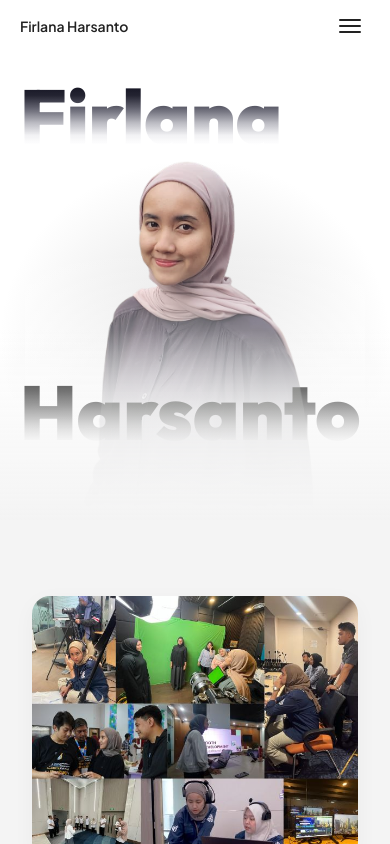
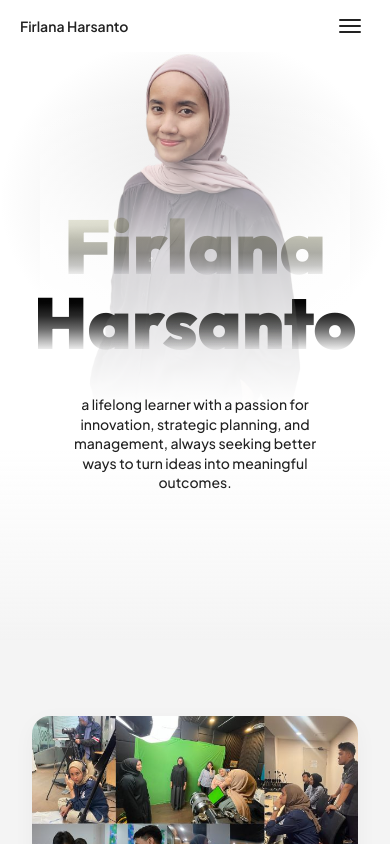
Before and after one commit to fuhuavl/portfolio-firlanaharsanto, a Next.js app: page / in a window 390 px wide. Shown: the top 844 px of the page. Built offline with nearby package versions, Linux system fonts and the light colour scheme.

Commit message:
fix: mobile bugs

```diff
--- a/app/globals.css
+++ b/app/globals.css
@@ -223,6 +223,26 @@ h3,
   }
 
   #home {
-    height: 520px;
+    height: 640px;
   }
+
+  #home .hero-title {
+    left: 0 !important;
+    width: 100% !important;
+    text-align: center;
+    font-size: 92px !important;
+  }
+
+  #home .hero-title-last {
+    font-size: 64px !important;
+  }
+
+  #home .hero-intro {
+    left: 0 !important;
+    width: 100% !important;
+    box-sizing: border-box;
+    padding: 0 72px !important;
+    z-index: 60 !important;
+  }
+
 }
--- a/components/Hero.tsx
+++ b/components/Hero.tsx
@@ -12,21 +12,21 @@ export function Hero() {
   return (
     <motion.section
       id="home"
-      className="relative mx-auto h-[725px] w-full max-w-[1440px] overflow-hidden bg-white pt-[52px] max-lg:h-[650px] max-md:h-[720px]"
+      className="relative mx-auto h-[725px] w-full max-w-[1440px] overflow-hidden bg-white pt-[52px] max-lg:h-[650px] max-md:h-[640px]"
       initial="hidden"
       animate="visible"
       transition={{ staggerChildren: 0.12, delayChildren: 0.15 }}
     >
       <motion.div
-        className="hero-title absolute left-[45px] top-[108px] z-10 select-none text-[220px] font-black leading-[0.86] tracking-[0] max-lg:left-[32px] max-lg:top-[104px] max-lg:text-[128px] max-md:!left-[20px] max-md:!top-[84px] max-md:!text-[82px]"
+        className="hero-title absolute left-[45px] top-[108px] z-10 select-none text-[220px] font-black leading-[0.86] tracking-[0] max-lg:left-[32px] max-lg:top-[104px] max-lg:text-[128px] max-md:!left-0 max-md:!top-[214px] max-md:!z-40 max-md:!w-full max-md:!text-center max-md:!text-[102px] max-md:mix-blend-difference"
         variants={heroItem}
         transition={{ duration: 0.7, ease: "easeOut" }}
       >
         <div className="hero-text-gray">Firlana</div>
       </motion.div>
-      <div className="hero-portrait-glow absolute right-[15px] top-[-80px] z-20 h-[560px] w-[735px] max-lg:right-[-120px] max-lg:top-[10px] max-md:!left-1/2 max-md:!right-auto max-md:!top-[160px] max-md:!h-[360px] max-md:!w-[390px] max-md:!-translate-x-1/2" />
+      <div className="hero-portrait-glow absolute right-[15px] top-[-80px] z-20 h-[560px] w-[735px] max-lg:right-[-120px] max-lg:top-[10px] max-md:!left-1/2 max-md:!right-auto max-md:!top-[34px] max-md:!h-[330px] max-md:!w-[390px] max-md:!-translate-x-1/2" />
       <motion.div
-        className="absolute right-[60px] top-[78px] z-30 h-[740px] w-[665px] overflow-hidden max-lg:right-[-18px] max-lg:top-[110px] max-lg:h-[590px] max-lg:w-[500px] max-md:!left-1/2 max-md:!right-auto max-md:!top-[155px] max-md:!h-[410px] max-md:!w-[340px] max-md:!-translate-x-1/2"
+        className="absolute right-[60px] top-[78px] z-30 h-[740px] w-[665px] overflow-hidden max-lg:right-[-18px] max-lg:top-[110px] max-lg:h-[590px] max-lg:w-[500px] max-md:!left-[calc(50%-155px)] max-md:!right-auto max-md:!top-[48px] max-md:!h-[360px] max-md:!w-[310px]"
         variants={heroItem}
         transition={{ duration: 0.7, ease: "easeOut" }}
       >
@@ -41,14 +41,14 @@ export function Hero() {
         <div className="absolute inset-x-0 bottom-0 h-[315px] bg-gradient-to-b from-white/0 via-white/78 to-white" />
       </motion.div>
       <motion.div
-        className="hero-title hero-title-difference absolute left-[320px] top-[316px] z-40 select-none text-[220px] font-black leading-[0.86] tracking-[0] max-lg:left-[150px] max-lg:top-[300px] max-lg:text-[128px] max-md:!left-[20px] max-md:!top-[380px] max-md:!text-[76px]"
+        className="hero-title hero-title-difference hero-title-last absolute left-[320px] top-[316px] z-40 select-none text-[220px] font-black leading-[0.86] tracking-[0] max-lg:left-[150px] max-lg:top-[300px] max-lg:text-[128px] max-md:!left-0 max-md:!top-[292px] max-md:!w-full max-md:!text-center max-md:!text-[72px]"
         variants={heroItem}
         transition={{ duration: 0.7, ease: "easeOut" }}
       >
         Harsanto
       </motion.div>
       <motion.div
-        className="absolute left-[93px] top-[528px] z-40 w-[355px] text-center text-[16px] font-medium leading-[1.38] text-[#222222] max-lg:left-[42px] max-lg:top-[500px] max-md:!left-1/2 max-md:!top-[590px] max-md:!w-[calc(100%-48px)] max-md:!-translate-x-1/2 max-md:!text-[14px]"
+        className="hero-intro absolute left-[93px] top-[528px] z-40 w-[355px] text-center text-[16px] font-medium leading-[1.38] text-[#222222] max-lg:left-[42px] max-lg:top-[500px] max-md:!left-0 max-md:!top-[395px] max-md:!w-full max-md:!px-[70px] max-md:!text-[14px] max-md:!leading-[1.4]"
         variants={heroItem}
         transition={{ duration: 0.7, ease: "easeOut" }}
       >
```
